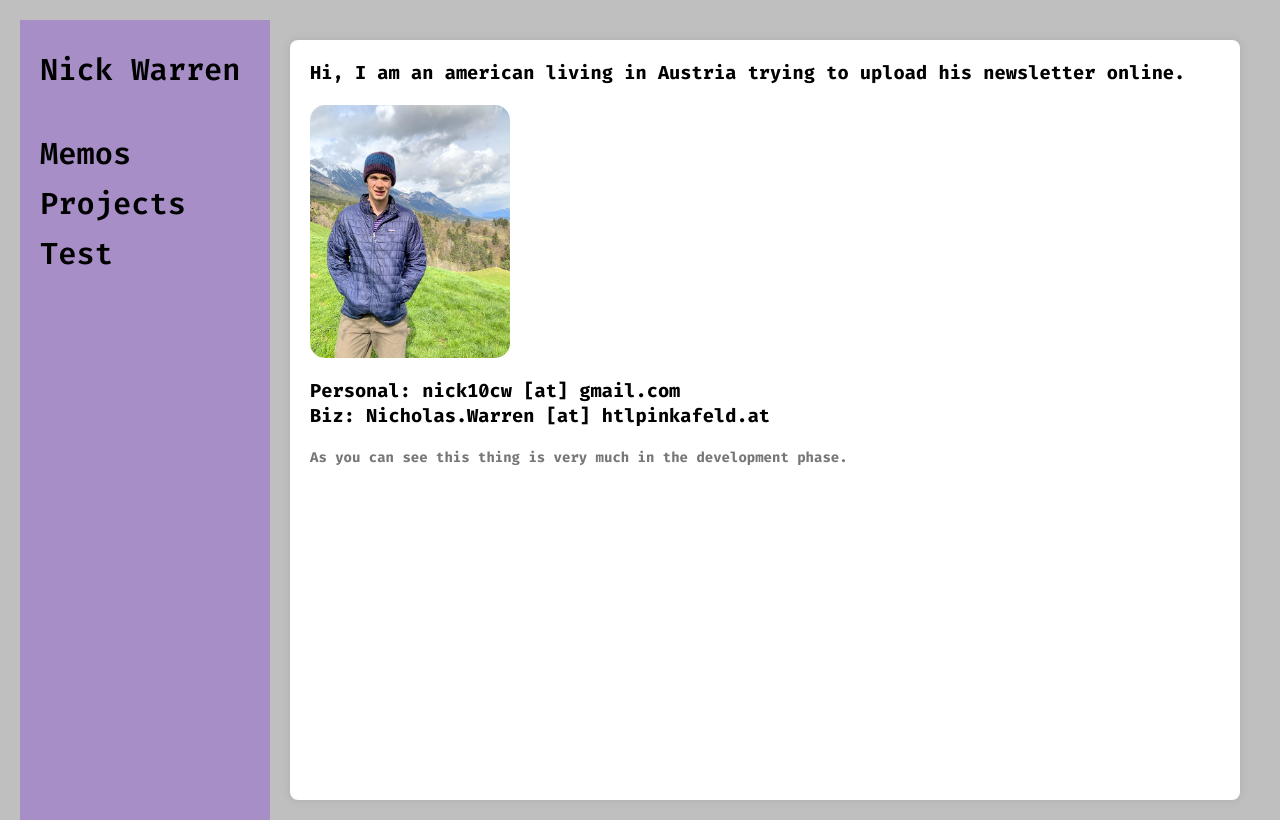
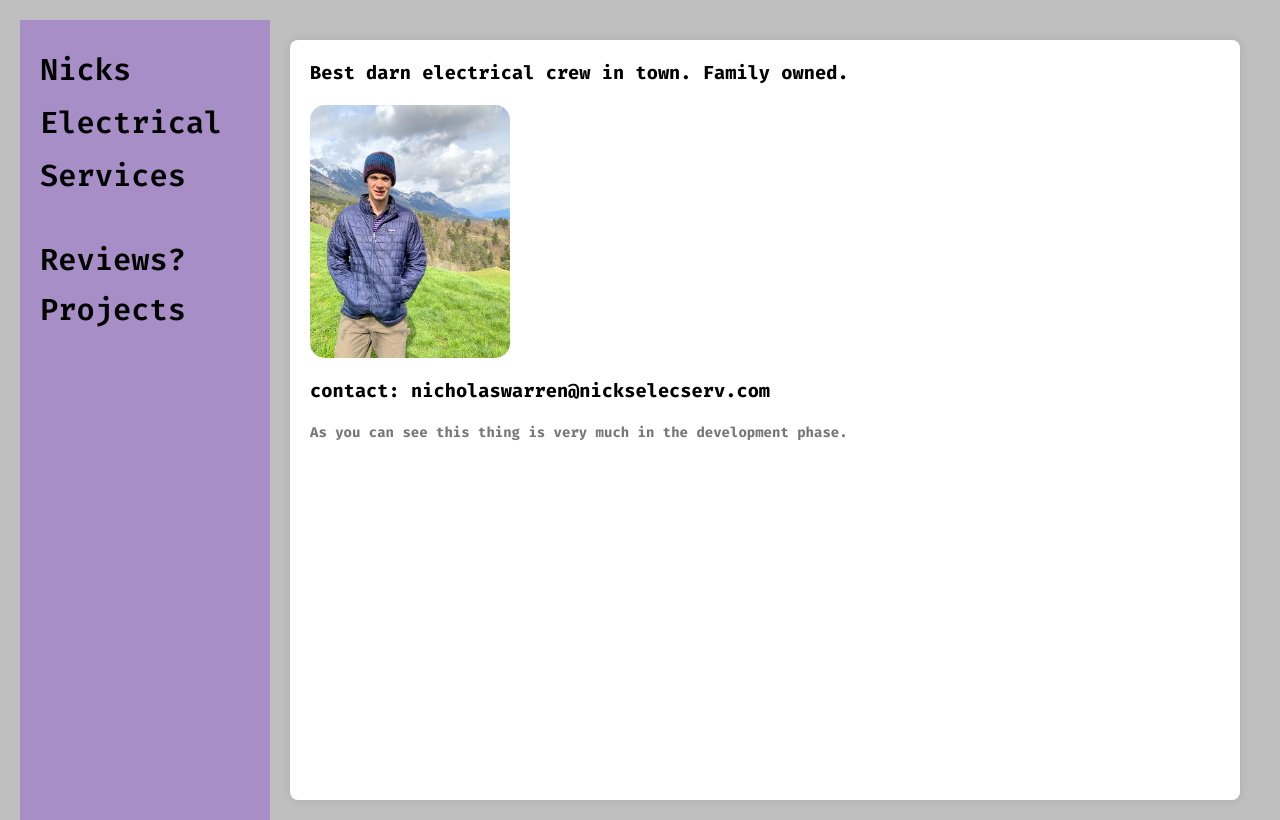
Before and after one commit to nick10cw/NES-website, a website: page index.html in a window 1280 px wide. Drawn offline with Linux system fonts and the light colour scheme.

Commit message:
Update index.html for Nicks Electrical Services

```diff
--- a/index.html
+++ b/index.html
@@ -1,7 +1,7 @@
 <!DOCTYPE html>
 <html>
   <head>
-    <title>Nick Warren</title>
+    <title>NES</title>
   <meta name="description" content="Its getting there.">
   <link rel="stylesheet" href="style.css">
 </head>
@@ -9,25 +9,23 @@
   <div class="container">
 
       <nav class="sidebar">
-        <h2><a href="index.html">Nick Warren</a></h2>
+        <h2><a href="index.html">Nicks Electrical Services</a></h2>
         <br>
         <ul>
-          <li><a href="memos.html">Memos</a></li>
+          <li><a href="memos.html">Reviews?</a></li>
           <li><a href="projects.html">Projects</a></li>
-          <li><a href="test.html">Test</a></li>
         </ul>
       </nav>
 
       <!-- Main Content -->
 <main class="content">
   <header>
-      <h3>Hi, I am an american living in Austria trying to upload his newsletter online. </h3>
+      <h3>Best darn electrical crew in town. Family owned. </h3>
   </header>
 
   <section>
       <img src="images/SelfPort.png" alt="Me in Innsbruck" class="profile-pic">
-        <h3>Personal: nick10cw [at] gmail.com</h3>
-    <h3>Biz: Nicholas.Warren [at] htlpinkafeld.at</h3>
+        <h3>contact: nicholaswarren@nickselecserv.com</h3>
     </section>
 
     <footer>
```
